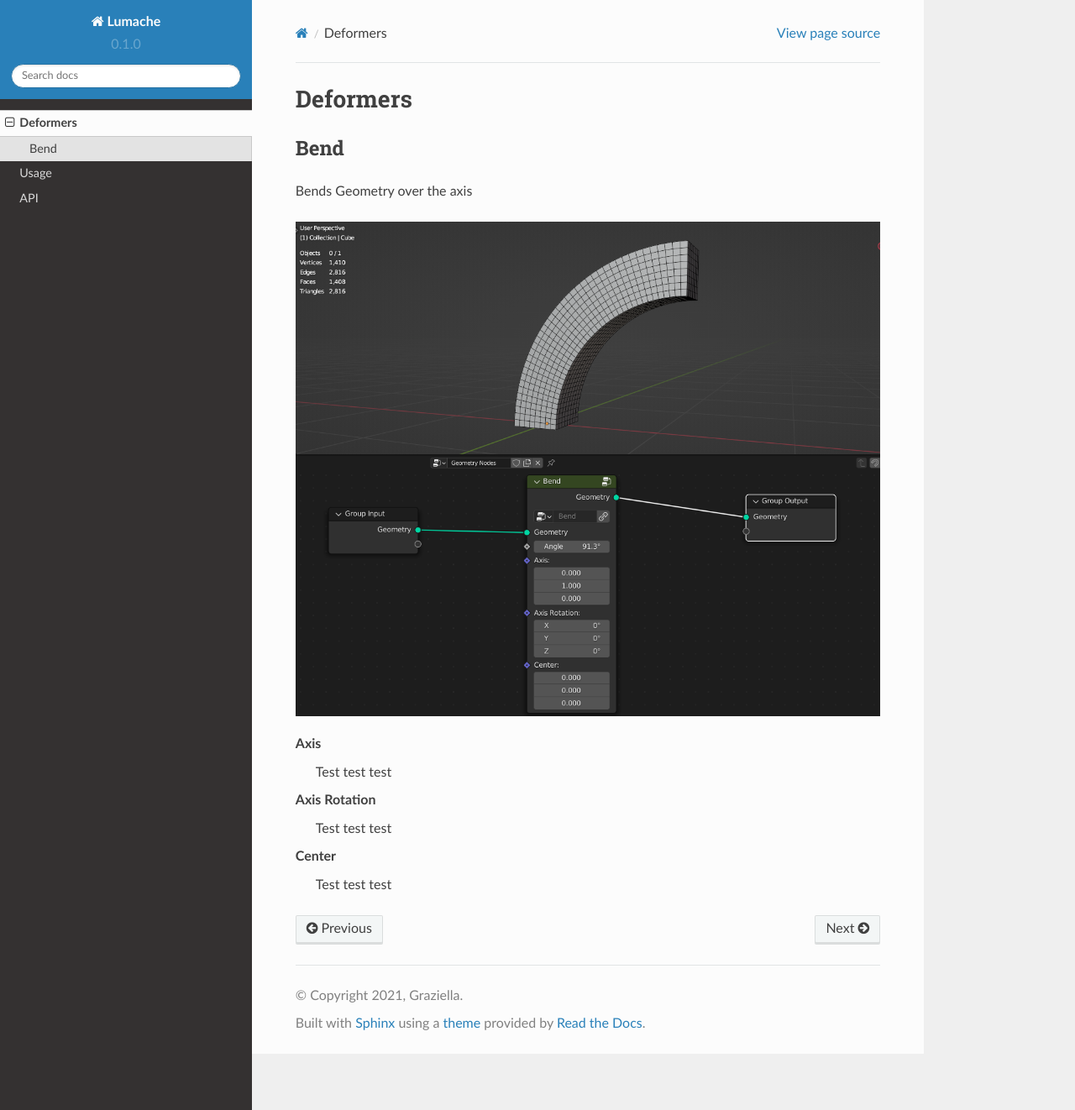
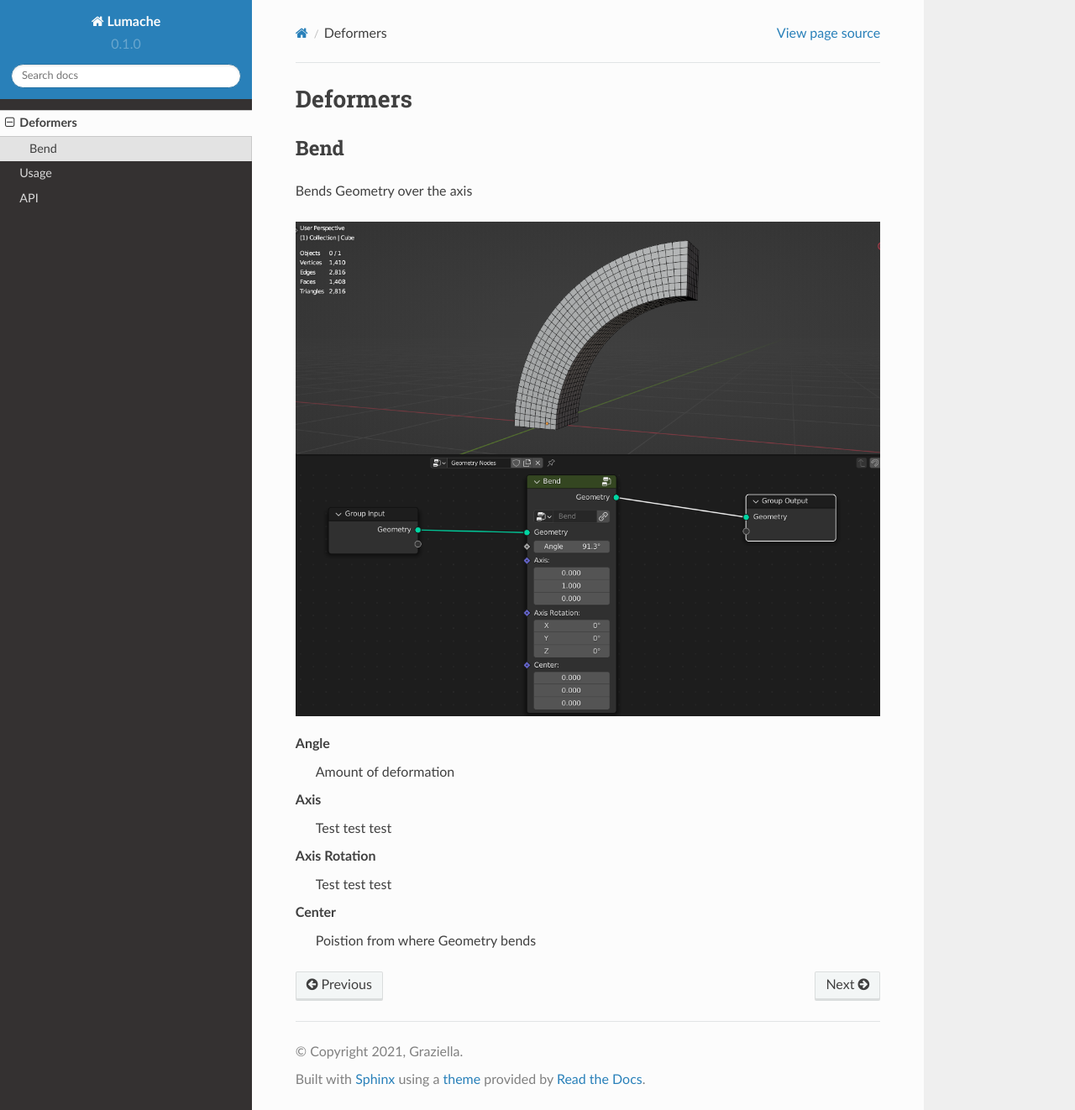
Before and after one commit to higgsas/higgsas_geo_nodes_manual, a Sphinx documentation site: the page built from docs/deformers.rst, in a window 1280 px wide and 1322 px high. Shown: the whole window at 84% size. Built offline with Sphinx 7.4.7 and the Read the Docs theme 2.0.0, drawn with Linux system fonts in a browser that asks for light colours.

Commit message:
Update deformers.rst

```diff
--- a/docs/deformers.rst
+++ b/docs/deformers.rst
@@ -9,6 +9,9 @@ Bends Geometry over the axis
 
 .. image:: images/bend.PNG
 
+Angle
+  Amount of deformation
+
 Axis
   Test test test
 
@@ -16,4 +19,4 @@ Axis Rotation
   Test test test
 
 Center
-  Test test test
+  Poistion from where Geometry bends
```
